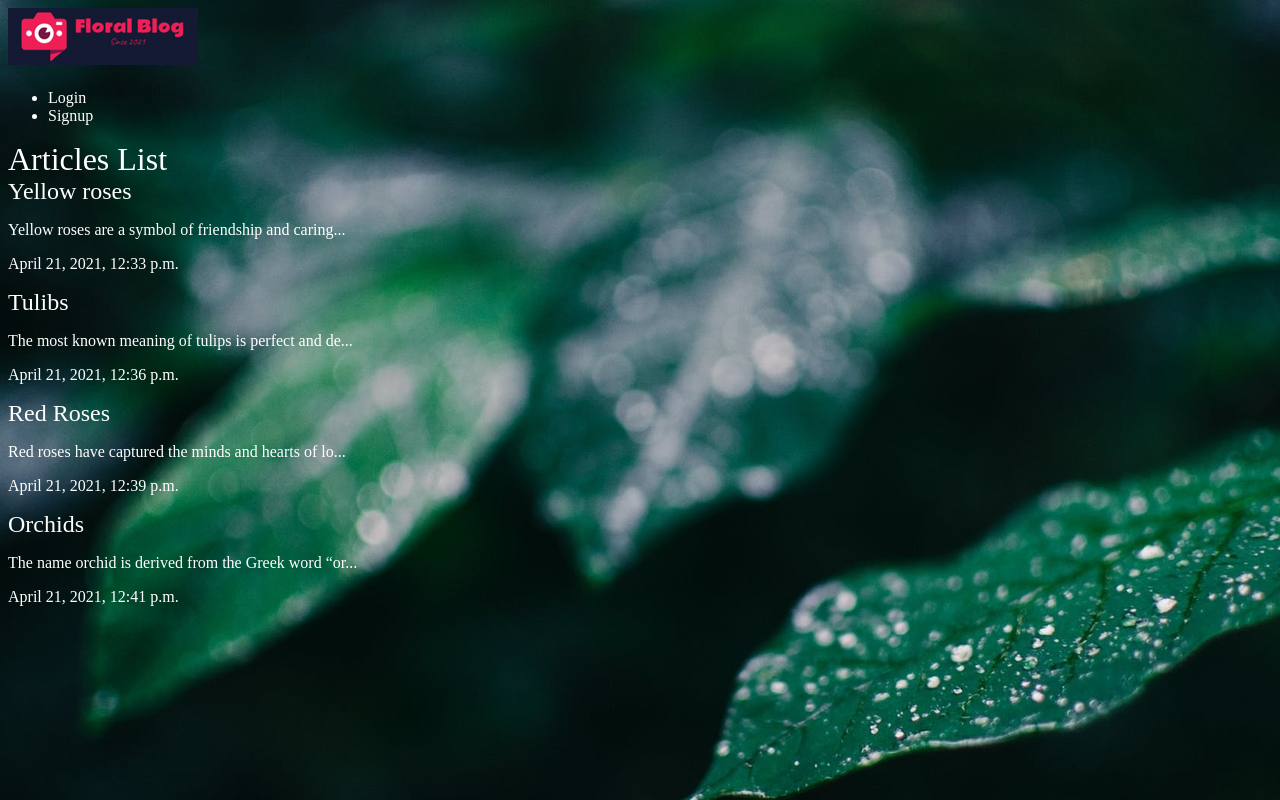
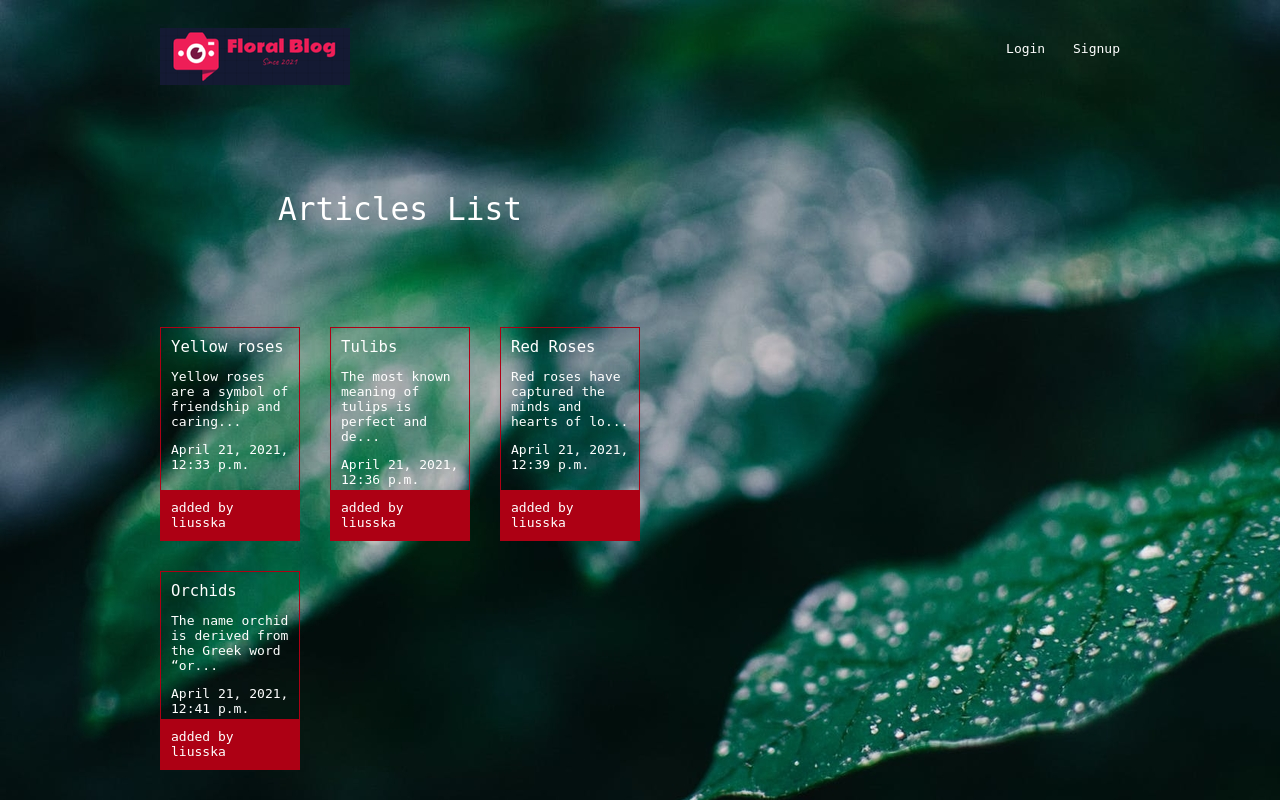
Before and after one commit to liusska/floral-blog, a Django app: page / in a window 1280 px wide. Run offline with Django 3.2, Linux system fonts and the light colour scheme; data comes from the database, SQL or seed files in the repository; both versions use the stored data as it was after the commit.

Commit message:
Styiling homepage and articles list

```diff
--- a/floralblog/articles/templates/articles/article_list.html
+++ b/floralblog/articles/templates/articles/article_list.html
@@ -2,12 +2,13 @@
 
 {% block content %}
   <h1>Articles List</h1>
-    <div class="articles"></div>
+    <div class="articles">
     {% for article in articles %}
         <div class="article">
             <h2><a href="{% url 'articles:detail' slug=article.slug %}"> {{ article.title }} </a></h2>
             <p>{{ article.snippet }}</p>
             <p>{{ article.date }}</p>
+            <p class="author">added by {{ article.author.username }}</p>
         </div>
     {% endfor %}
     </div>
--- a/floralblog/assets/styles.css
+++ b/floralblog/assets/styles.css
@@ -1,12 +1,12 @@
 body{
     background-color: #0f121f;
     background-image: url('woods2.jpg');
-    background-repeat-y: repeat;
+    background-repeat: no-repeat;
     color: #fff;
 }
 
 body *{
-    font-family: Ubuntu;
+    font-family: monospace;
 }
 
 h1, h2, h3, h4, h5{
@@ -18,3 +18,82 @@ a, a:hover, a:visited{
     color: #fff;
     text-decoration: none;
 }
+
+.wrapper{
+    max-width: 960px;
+    margin: 0 auto;
+}
+
+div.wrapper h1{
+    text-align: center;
+    margin: 100px auto;
+    font-size: 2.4em;
+}
+
+header{
+    display: grid;
+    grid-template-columns: 1fr 1fr;
+    padding: 20px 0;
+}
+
+nav{
+    justify-self: end;
+}
+
+nav li{
+    display: inline-block;
+    margin-left: 20px;
+}
+
+nav button{
+    background: none;
+    color: #fff;
+    cursor: pointer;
+    border: 0;
+    font-size: 1em;
+}
+
+.articles{
+    display: grid;
+    grid-template-columns: 1fr 1fr 1fr;
+    grid-gap: 30px;
+}
+
+.article{
+    border: 1px solid #ad0014;
+    position: relative;
+    padding: 10px 10px 40px;
+}
+
+.article h2{
+    font-size: 1.2em;
+}
+
+.article .author{
+    padding: 10px;
+    background: #ad0014;
+    position: absolute;
+    right: 0;
+    bottom: 0;
+    margin: 0;
+    left: 0;
+    color: ;
+}
+
+.article-detail .article{
+    padding: 0;
+}
+
+.article-detail .article img{
+    max-width: 100%;
+}
+
+.article-detail .article h2{
+    text-align: center;
+    margin: 20px auto;
+    font-size: 2em;
+}
+
+.article-detail .article p{
+    text-align: center;
+}
--- a/floralblog/templates/base_layout.html
+++ b/floralblog/templates/base_layout.html
@@ -8,8 +8,8 @@
     <link rel="stylesheet" href="{% static 'styles.css' %}">
 </head>
 <body>
-  <div class="wrapper">
-    <h1><a href="{% url 'home' %}"><img src="{% static 'logo.png' %}" alt=""/></a></h1>
+  <header class="wrapper">
+  <h1><a href="{% url 'home' %}"><img src="{% static 'logo.png' %}" alt=""/></a></h1>
       <nav>
         <ul>
             {% if user.is_authenticated %}
@@ -19,15 +19,17 @@
               <button type="submit">Logout</button>
             </form>
           </li>
-                <li><a href="{% url 'articles:create' %}" class="highlight">New article</a></li>
+          <li><a href="{% url 'articles:create' %}" class="highlight">New article</a></li>
             {% else %}
                 <li><a href="{% url 'accounts:login' %}">Login</a></li>
                 <li><a href="{% url 'accounts:signup' %}">Signup</a></li>
             {% endif %}
         </ul>
       </nav>
+    <div class="wrapper">
     {% block content %}
     {% endblock %}
-  </div>
+    </div>
+  </header>
 </body>
 </html>
```
Also changed, not shown: floralblog/db.sqlite3.
